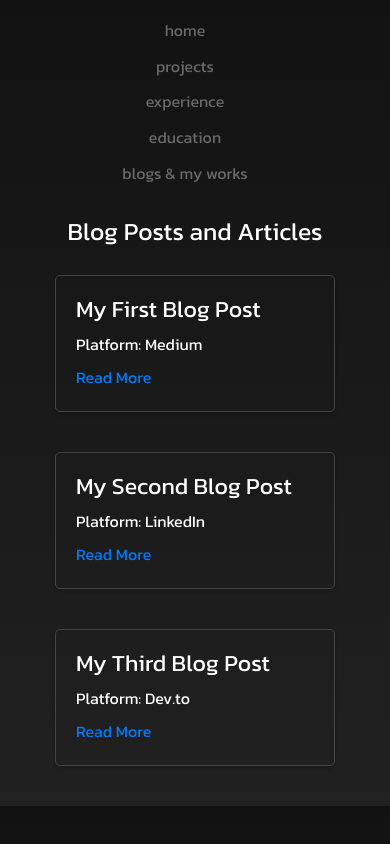
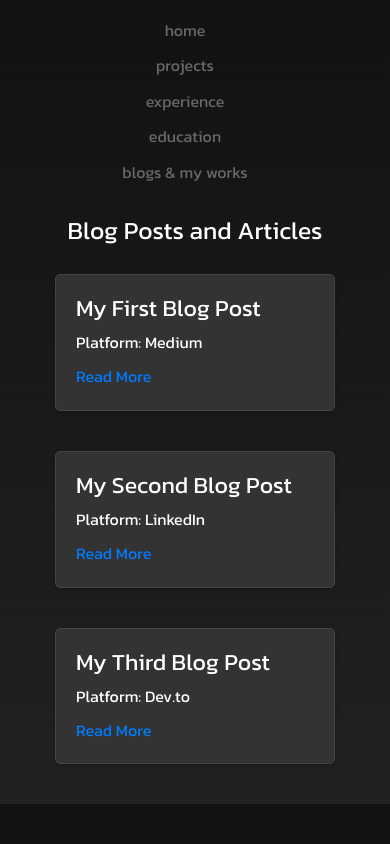
Before and after one commit to iamgauravn/gaurav-dev, an Angular app: page /blogs in a window 390 px wide. Built offline with nearby package versions, Linux system fonts and the light colour scheme.

Commit message:
more chagnes

```diff
--- a/src/app/pages/blogs/blogs.component.css
+++ b/src/app/pages/blogs/blogs.component.css
@@ -30,3 +30,7 @@
 .blog-post a:hover {
   text-decoration: underline;
 }
+
+.blog-post {
+  background-color: #333;
+}
--- a/src/app/pages/education/education.component.css
+++ b/src/app/pages/education/education.component.css
@@ -12,6 +12,11 @@
   width: 80%;
   border-radius: 5px;
   box-shadow: 0 2px 4px rgba(0, 0, 0, 0.2);
+  transition: transform 0.2s ease-in-out;
+}
+
+.education-item:hover {
+  transform: translateY(-5px);
 }
 
 .duration {
--- a/src/app/pages/experience/experience.component.css
+++ b/src/app/pages/experience/experience.component.css
@@ -12,6 +12,11 @@
   width: 80%;
   border-radius: 5px;
   box-shadow: 0 2px 4px rgba(0, 0, 0, 0.2);
+  transition: transform 0.2s ease-in-out;
+}
+
+.experience-item:hover {
+  transform: translateY(-5px);
 }
 
 .duration {
--- a/src/app/pages/index-page/index-page.component.css
+++ b/src/app/pages/index-page/index-page.component.css
@@ -52,7 +52,7 @@
 }
 
 #icons a {
-    margin-right: 10px;
+    margin: 0 10px;
 }
 
 #icons :hover {
--- a/src/app/pages/index-page/index-page.component.html
+++ b/src/app/pages/index-page/index-page.component.html
@@ -1,4 +1,4 @@
-<div class="container">
+    <div class="container">
 
     <div class="content">
         <a id="title">Gaurav Nandankar</a>
--- a/src/app/pages/index-page/index-page.component.ts
+++ b/src/app/pages/index-page/index-page.component.ts
@@ -54,7 +54,10 @@ export class IndexPageComponent {
   }
 
   get totalExperience(): string {
-    return this.getTotalExperience();
+    const now = new Date();
+    const experience = this.calculateExperience(this.totalExperienceStartDate, now);
+    const years = experience.years;
+    return `${years}+ years`;
   }
 
   open(position:number) {
@@ -85,7 +88,7 @@ export class IndexPageComponent {
         break
 
       case 7 :
-        window.open("https://drive.google.com/file/d/1HhjgAqZ3HrBdXiCCsRQxBPr6EurMTlfD/view", '_blank');
+        window.open("https://drive.google.com/drive/folders/1F3NhdjbnylDbOKUrBrxb_UNpIdwmrBnu?usp=sharing", '_blank');
         break
 
     }
--- a/src/app/pages/projects/projects.component.css
+++ b/src/app/pages/projects/projects.component.css
@@ -12,6 +12,11 @@
   width: 80%;
   border-radius: 5px;
   box-shadow: 0 2px 4px rgba(0, 0, 0, 0.2);
+  transition: transform 0.2s ease-in-out;
+}
+
+.project-item:hover {
+  transform: translateY(-5px);
 }
 
 .description {
--- a/src/styles.css
+++ b/src/styles.css
@@ -20,3 +20,19 @@ body {
   font-family: Kanit-Bold;
   src: url(../src/assets/fonts/kanitbold.ttf) format("opentype");
 }
+
+/* Media Queries for Responsiveness */
+@media (max-width: 768px) {
+  .container {
+    max-width: 100%;
+    padding: 0 20px;
+  }
+
+  .experience-item,
+  .education-item,
+  .project-item,
+  .blog-post {
+    width: 100%;
+    margin: 10px 0;
+  }
+}
```
